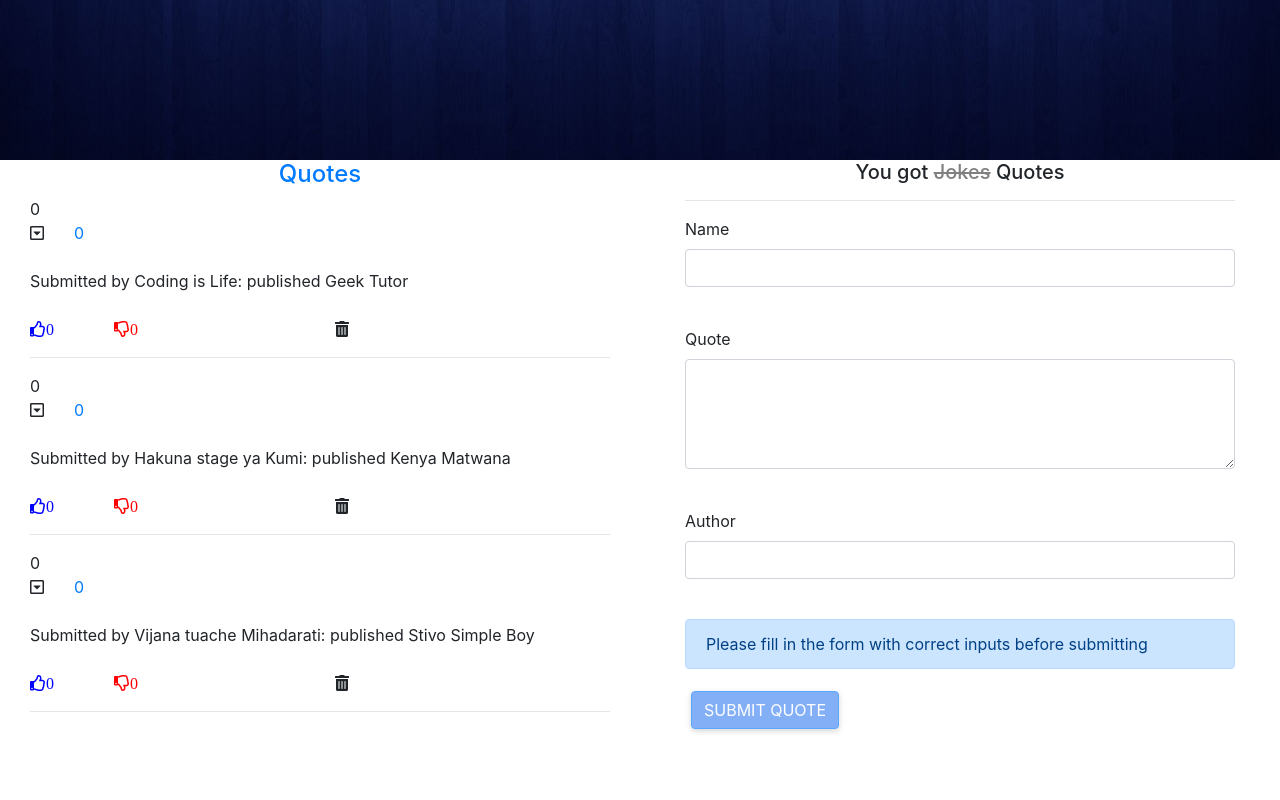
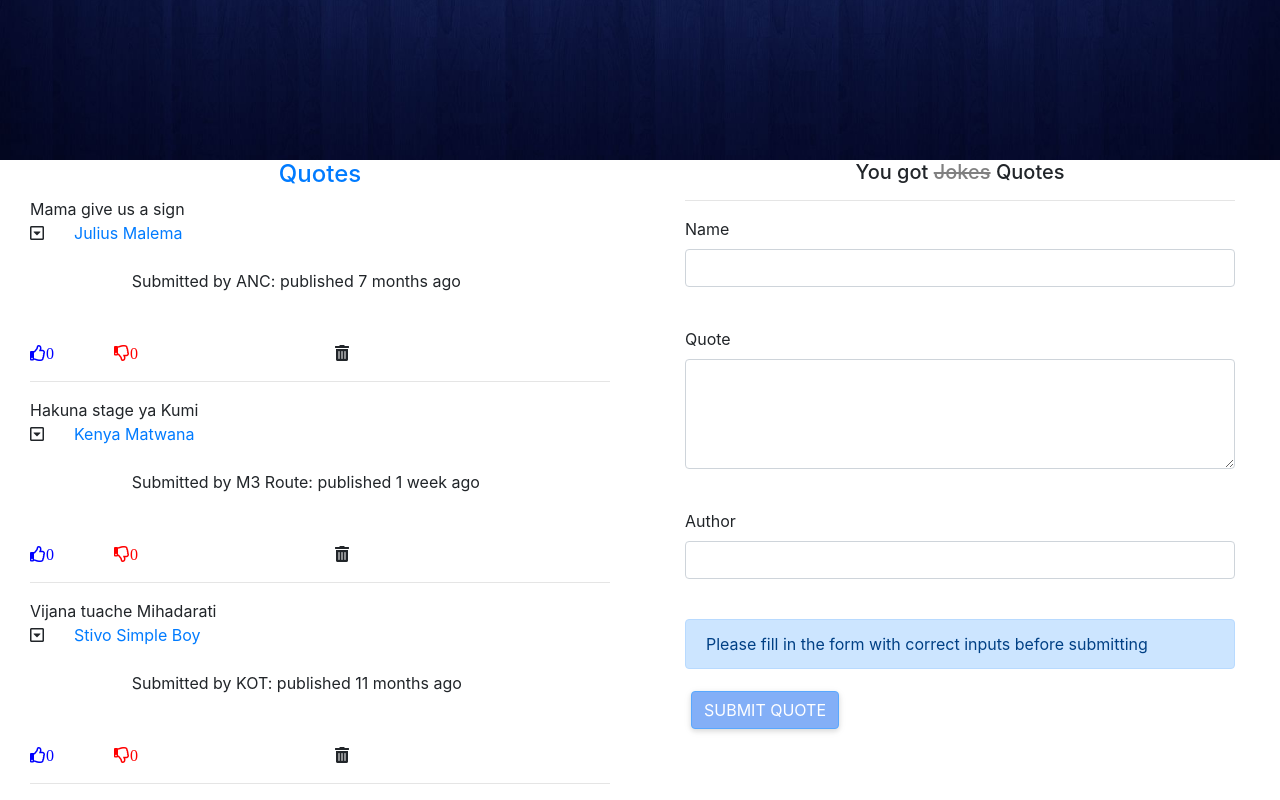
Before and after one commit to Mutugiii/Quotes, an Angular app: page / in a window 1280 px wide. Shown: the part 500-1300 px from the top of the page. Before the commit the page ends 1235 px from the top, so only its background shows below. Built offline with nearby package versions, Linux system fonts and the light colour scheme.

Commit message:
Edit voting logic to accomodate highlight logic of quote

```diff
--- a/src/app/quote-display/quote-display.component.html
+++ b/src/app/quote-display/quote-display.component.html
@@ -1,6 +1,8 @@
 <div>
-    <span>Submitted by {{quote.submitter}}: published {{quote.submitTime | timeCount}}</span>
-    <!-- <span>{{quote.vote}}</span> -->
+    <div class="row">
+        <span class="col-md-2"></span>
+        <span class="col-md-10">Submitted by {{quote.submitter}}: published {{quote.submitTime | timeCount}}</span>
+    </div>
     <br>
     <br>
     <div class="row">
--- a/src/app/quote/quote.component.ts
+++ b/src/app/quote/quote.component.ts
@@ -9,9 +9,9 @@ import { Quote } from '../quote';
 export class QuoteComponent implements OnInit {
 
   quotes: Quote[] = [
-    new Quote(0, 0, 'Coding is Life','Geek Tutor','Admin', new Date(2019,5,3)),
-    new Quote(0, 0, 'Hakuna stage ya Kumi','Kenya Matwana','M3 Route', new Date(2019,12,1)),
-    new Quote(0, 0, 'Vijana tuache Mihadarati','Stivo Simple Boy','KOT', new Date(2019,1,7))
+    new Quote('Mama give us a sign','Julius Malema','ANC', new Date(2019,5,3)),
+    new Quote('Hakuna stage ya Kumi','Kenya Matwana','M3 Route', new Date(2019,12,1)),
+    new Quote('Vijana tuache Mihadarati','Stivo Simple Boy','KOT', new Date(2019,1,7))
   ]
 
   showDetails(index){
@@ -32,6 +32,7 @@ export class QuoteComponent implements OnInit {
     this.quotes.push(quote);
   }
 
+
   constructor() { }
 
   ngOnInit() {
--- a/src/app/vote/vote.component.html
+++ b/src/app/vote/vote.component.html
@@ -3,4 +3,4 @@
     <span class="col-md-1"></span>
     <a><span class="col-md-3" (click)='downVote()' ngbPopover="Downvote the quote" placement="top-left" triggers="mouseenter:mouseleave"><i class="far fa-thumbs-down">{{dVote}}</i></span></a>
 </div>
-<div *ngIf='uVote'></div>
+<!-- <div appHighlighter (updateUVote)='upVote($event)' *ngIf="updateUVote()=== uVote && uVote > 0"></div> -->
--- a/src/app/vote/vote.component.ts
+++ b/src/app/vote/vote.component.ts
@@ -8,16 +8,34 @@ import { Quote } from '../quote';
 })
 export class VoteComponent implements OnInit {
   @Input() quote:Quote;
-  // @Output() updateVotes = new EventEmitter<number>();
+  // @Output() updateUVote = new EventEmitter<number>();
+  // @Output() updateDVote = new EventEmitter<number>();
   uVote = 0;
   dVote = 0;
 
   upVote(){
     this.uVote = this.uVote + 1;
   }
+
   downVote(){
     this.dVote = this.dVote + 1;
   }
+
+  preNum: number;
+  lastNum: number;
+  counter: number;
+  updateUVote(){
+    this.preNum= 0;
+    this.lastNum= 0;
+    for(this.counter=0; this.counter < this.uVote; this.counter++){
+      this.lastNum = this.uVote;
+      if(this.lastNum > this.preNum){
+        this.preNum = this.lastNum
+      }
+      return this.preNum
+    }
+  }
+
   constructor() { }
 
   ngOnInit() {
```
